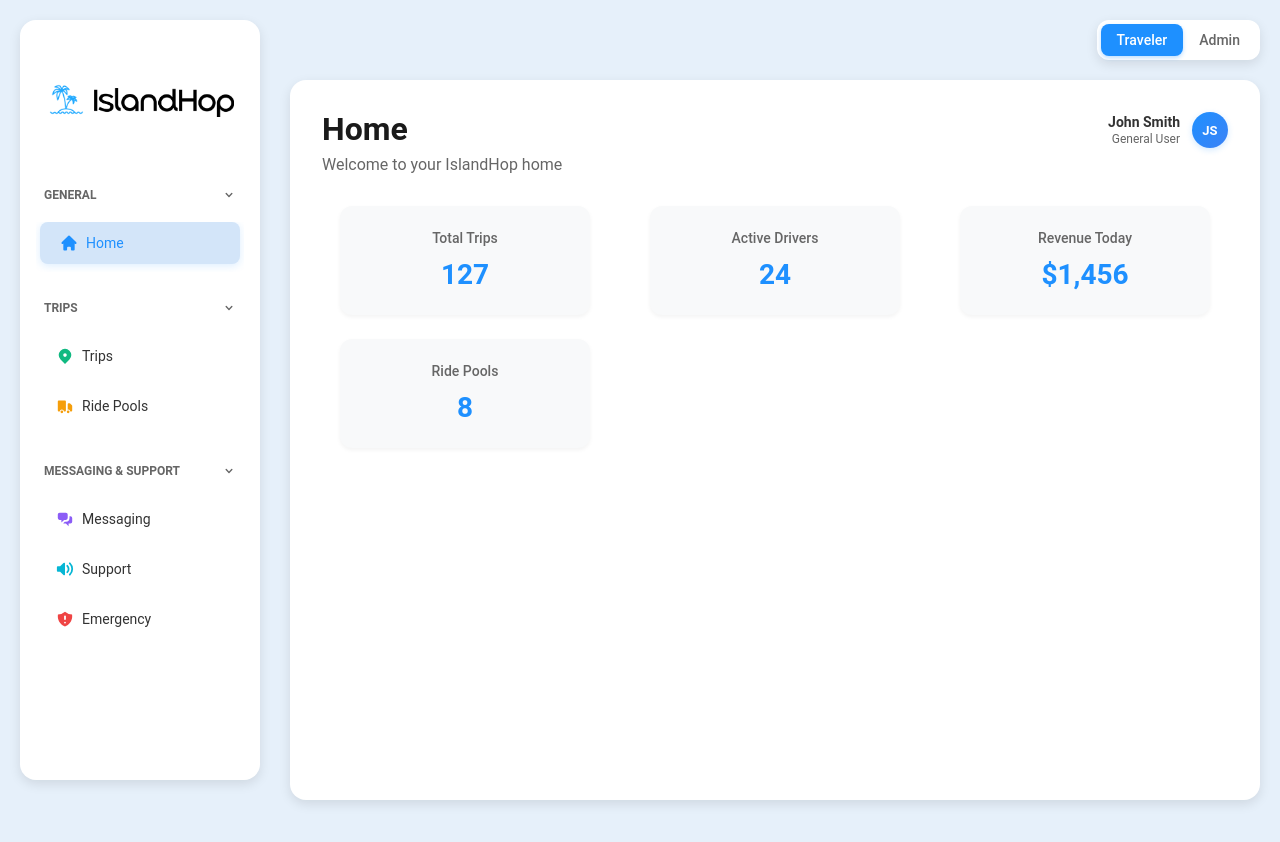
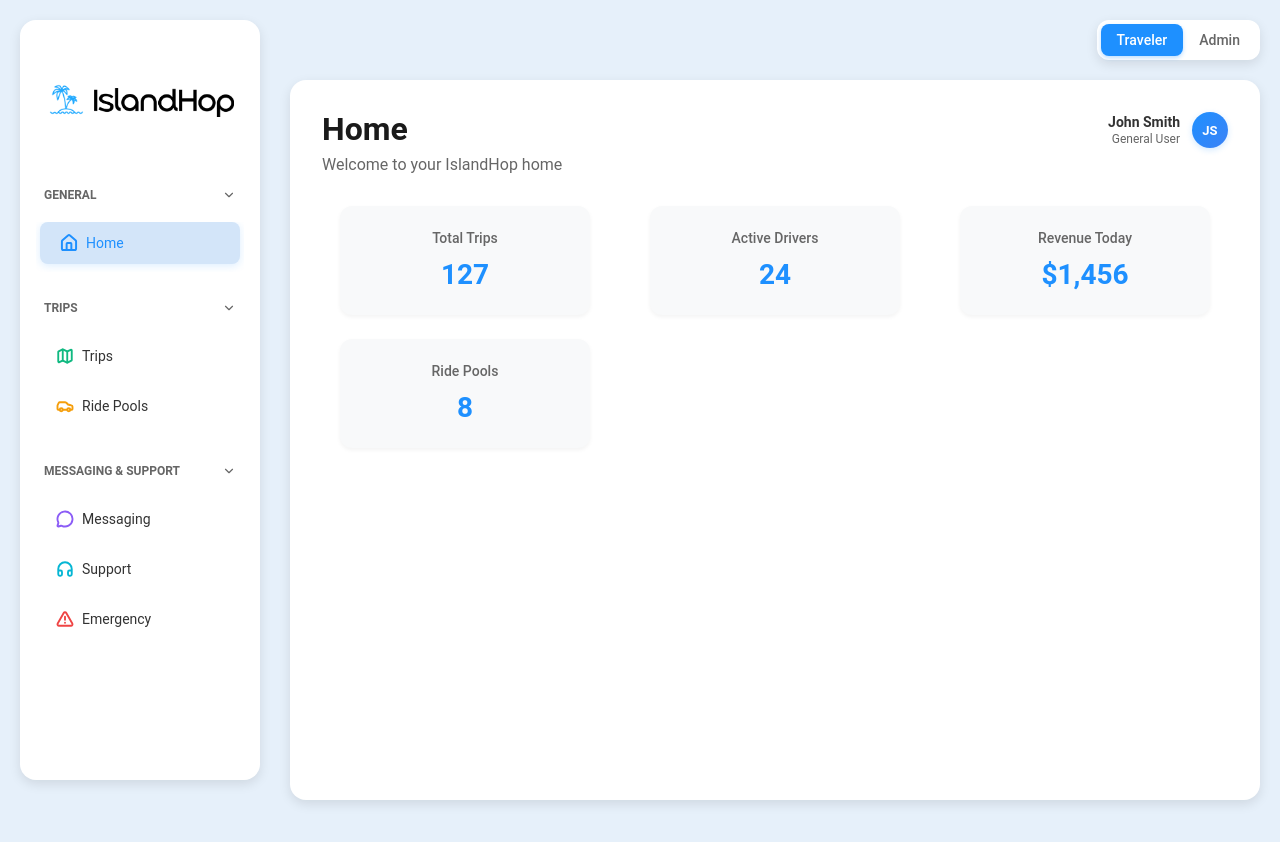
Before and after one commit to Harithya628/IslandHop-Frontend, a React (Vite) app: page /dashboard in a window 1280 px wide. Shown: the top 842 px of the page. Built offline with nearby package versions, Linux system fonts and the light colour scheme; no server answers; sample sign-in values are in the browser's storage.

Commit message:
will be removed

```diff
--- a/src/components/sidebars/AdminSidebar.jsx
+++ b/src/components/sidebars/AdminSidebar.jsx
@@ -1,17 +1,17 @@
 import React, { useState } from 'react';
 import {
-  HiHome,
-  HiChartBar,
-  HiCog,
-  HiServer,
-  HiLightningBolt,
-  HiZap,
-  HiClipboardList,
-  HiUserGroup,
-  HiStar,
-  HiBell,
-  HiChevronDown
-} from 'react-icons/hi';
+  Home,
+  BarChart3,
+  Settings,
+  Server,
+  Bot,
+  Zap,
+  History,
+  Users,
+  Star,
+  Bell,
+  ChevronDown
+} from 'lucide-react';
 import SidebarItem from './SidebarItem';
 import './Sidebar.css';
 import islandHopLogo from '../../assets/IslandHop.png';
@@ -44,13 +44,13 @@ const AdminSidebar = ({ currentPage, onPageChange }) => {
       >
         OVERVIEW
         <span className={`chevron-icon ${collapsedSections.overview ? 'rotated' : ''}`}>
-          <HiChevronDown size={14} />
+          <ChevronDown size={14} />
         </span>
       </div>
       <div className={`section-content ${collapsedSections.overview ? 'collapsed' : 'expanded'}`}>
         <div style={{ animationDelay: '0ms' }}>
           <SidebarItem
-            icon={<HiHome size={18} />}
+            icon={<Home size={18} />}
             label="Home"
             isActive={currentPage === 'AdminDashboard'}
             onClick={() => onPageChange('AdminDashboard')}
@@ -66,13 +66,13 @@ const AdminSidebar = ({ currentPage, onPageChange }) => {
       >
         CONFIGURATION & STATUS
         <span className={`chevron-icon ${collapsedSections.configuration ? 'rotated' : ''}`}>
-          <HiChevronDown size={14} />
+          <ChevronDown size={14} />
         </span>
       </div>
       <div className={`section-content ${collapsedSections.configuration ? 'collapsed' : 'expanded'}`}>
         <div style={{ animationDelay: '0ms' }}>
           <SidebarItem
-            icon={<HiChartBar size={18} />}
+            icon={<BarChart3 size={18} />}
             label="Analytics"
             isActive={currentPage === 'Analytics'}
             onClick={() => onPageChange('Analytics')}
@@ -81,7 +81,7 @@ const AdminSidebar = ({ currentPage, onPageChange }) => {
         </div>
         <div style={{ animationDelay: '50ms' }}>
           <SidebarItem
-            icon={<HiCog size={18} />}
+            icon={<Settings size={18} />}
             label="System Settings"
             isActive={currentPage === 'SystemSettings'}
             onClick={() => onPageChange('SystemSettings')}
@@ -90,7 +90,7 @@ const AdminSidebar = ({ currentPage, onPageChange }) => {
         </div>
         <div style={{ animationDelay: '100ms' }}>
           <SidebarItem
-            icon={<HiServer size={18} />}
+            icon={<Server size={18} />}
             label="Hosting"
             isActive={currentPage === 'Hosting'}
             onClick={() => onPageChange('Hosting')}
@@ -99,7 +99,7 @@ const AdminSidebar = ({ currentPage, onPageChange }) => {
         </div>
         <div style={{ animationDelay: '150ms' }}>
           <SidebarItem
-            icon={<HiLightningBolt size={18} />}
+            icon={<Bot size={18} />}
             label="AI Settings"
             isActive={currentPage === 'AISettings'}
             onClick={() => onPageChange('AISettings')}
@@ -108,7 +108,7 @@ const AdminSidebar = ({ currentPage, onPageChange }) => {
         </div>
         <div style={{ animationDelay: '200ms' }}>
           <SidebarItem
-            icon={<HiZap size={18} />}
+            icon={<Zap size={18} />}
             label="APIs"
             isActive={currentPage === 'APIs'}
             onClick={() => onPageChange('APIs')}
@@ -117,7 +117,7 @@ const AdminSidebar = ({ currentPage, onPageChange }) => {
         </div>
         <div style={{ animationDelay: '250ms' }}>
           <SidebarItem
-            icon={<HiClipboardList size={18} />}
+            icon={<History size={18} />}
             label="System History"
             isActive={currentPage === 'SystemHistory'}
             onClick={() => onPageChange('SystemHistory')}
@@ -133,13 +133,13 @@ const AdminSidebar = ({ currentPage, onPageChange }) => {
       >
         USER MANAGEMENT
         <span className={`chevron-icon ${collapsedSections.userManagement ? 'rotated' : ''}`}>
-          <HiChevronDown size={14} />
+          <ChevronDown size={14} />
         </span>
       </div>
       <div className={`section-content ${collapsedSections.userManagement ? 'collapsed' : 'expanded'}`}>
         <div style={{ animationDelay: '0ms' }}>
           <SidebarItem
-            icon={<HiUserGroup size={18} />}
+            icon={<Users size={18} />}
             label="Accounts"
             isActive={currentPage === 'Accounts'}
             onClick={() => onPageChange('Accounts')}
@@ -148,7 +148,7 @@ const AdminSidebar = ({ currentPage, onPageChange }) => {
         </div>
         <div style={{ animationDelay: '50ms' }}>
           <SidebarItem
-            icon={<HiStar size={18} />}
+            icon={<Star size={18} />}
             label="Reviews"
             isActive={currentPage === 'Reviews'}
             onClick={() => onPageChange('Reviews')}
@@ -157,7 +157,7 @@ const AdminSidebar = ({ currentPage, onPageChange }) => {
         </div>
         <div style={{ animationDelay: '100ms' }}>
           <SidebarItem
-            icon={<HiBell size={18} />}
+            icon={<Bell size={18} />}
             label="Notifications"
             isActive={currentPage === 'Notifications'}
             onClick={() => onPageChange('Notifications')}
--- a/src/components/sidebars/Sidebar.jsx
+++ b/src/components/sidebars/Sidebar.jsx
@@ -1,13 +1,13 @@
 import React, { useState } from 'react';
 import {
-  HiHome,
-  HiLocationMarker,
-  HiTruck,
-  HiChatAlt2,
-  HiVolumeUp,
-  HiShieldExclamation,
-  HiChevronDown
-} from 'react-icons/hi';
+  Home,
+  Map,
+  Car,
+  MessageCircle,
+  Headphones,
+  AlertTriangle,
+  ChevronDown
+} from 'lucide-react';
 import SidebarItem from './SidebarItem';
 import './Sidebar.css';
 import islandHopLogo from '../../assets/IslandHop.png';
@@ -40,13 +40,13 @@ const Sidebar = ({ currentPage, onPageChange }) => {
       >
         GENERAL
         <span className={`chevron-icon ${collapsedSections.general ? 'rotated' : ''}`}>
-          <HiChevronDown size={14} />
+          <ChevronDown size={14} />
         </span>
       </div>
       <div className={`section-content ${collapsedSections.general ? 'collapsed' : 'expanded'}`}>
         <div style={{ animationDelay: '0ms' }}>
           <SidebarItem
-            icon={<HiHome size={18} />}
+            icon={<Home size={18} />}
             label="Home"
             isActive={currentPage === 'Home'}
             onClick={() => onPageChange('Home')}
@@ -62,13 +62,13 @@ const Sidebar = ({ currentPage, onPageChange }) => {
       >
         TRIPS
         <span className={`chevron-icon ${collapsedSections.trips ? 'rotated' : ''}`}>
-          <HiChevronDown size={14} />
+          <ChevronDown size={14} />
         </span>
       </div>
       <div className={`section-content ${collapsedSections.trips ? 'collapsed' : 'expanded'}`}>
         <div style={{ animationDelay: '0ms' }}>
           <SidebarItem
-            icon={<HiLocationMarker size={18} />}
+            icon={<Map size={18} />}
             label="Trips"
             isActive={currentPage === 'Trips'}
             onClick={() => onPageChange('Trips')}
@@ -77,7 +77,7 @@ const Sidebar = ({ currentPage, onPageChange }) => {
         </div>
         <div style={{ animationDelay: '50ms' }}>
           <SidebarItem
-            icon={<HiTruck size={18} />}
+            icon={<Car size={18} />}
             label="Ride Pools"
             isActive={currentPage === 'RidePools'}
             onClick={() => onPageChange('RidePools')}
@@ -93,13 +93,13 @@ const Sidebar = ({ currentPage, onPageChange }) => {
       >
         MESSAGING & SUPPORT
         <span className={`chevron-icon ${collapsedSections.messaging ? 'rotated' : ''}`}>
-          <HiChevronDown size={14} />
+          <ChevronDown size={14} />
         </span>
       </div>
       <div className={`section-content ${collapsedSections.messaging ? 'collapsed' : 'expanded'}`}>
         <div style={{ animationDelay: '0ms' }}>
           <SidebarItem
-            icon={<HiChatAlt2 size={18} />}
+            icon={<MessageCircle size={18} />}
             label="Messaging"
             isActive={currentPage === 'Messaging'}
             onClick={() => onPageChange('Messaging')}
@@ -108,7 +108,7 @@ const Sidebar = ({ currentPage, onPageChange }) => {
         </div>
         <div style={{ animationDelay: '50ms' }}>
           <SidebarItem
-            icon={<HiVolumeUp size={18} />}
+            icon={<Headphones size={18} />}
             label="Support"
             isActive={currentPage === 'Support'}
             onClick={() => onPageChange('Support')}
@@ -117,7 +117,7 @@ const Sidebar = ({ currentPage, onPageChange }) => {
         </div>
         <div style={{ animationDelay: '100ms' }}>
           <SidebarItem
-            icon={<HiShieldExclamation size={18} />}
+            icon={<AlertTriangle size={18} />}
             label="Emergency"
             isActive={currentPage === 'Emergency'}
             onClick={() => onPageChange('Emergency')}
--- a/src/components/sidebars/SidebarItem.css
+++ b/src/components/sidebars/SidebarItem.css
@@ -43,10 +43,12 @@
 }
 
 .sidebar-item-icon svg {
+  stroke-width: 2.5;
   width: 18px;
   height: 18px;
   transition: transform 0.3s ease, color 0.3s ease;
-  fill: currentColor;
+  fill: none;
+  stroke: currentColor;
 }
 
 .sidebar-item:hover .sidebar-item-icon svg {
```
